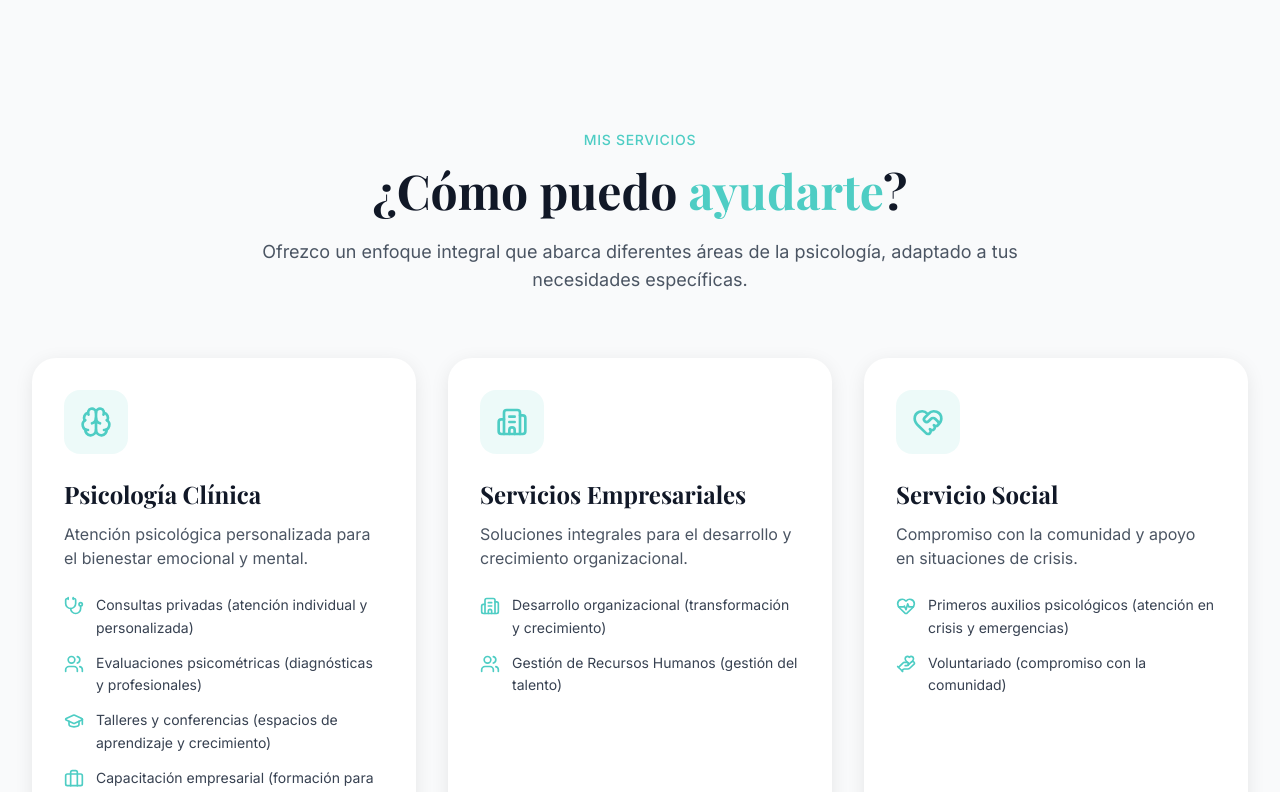
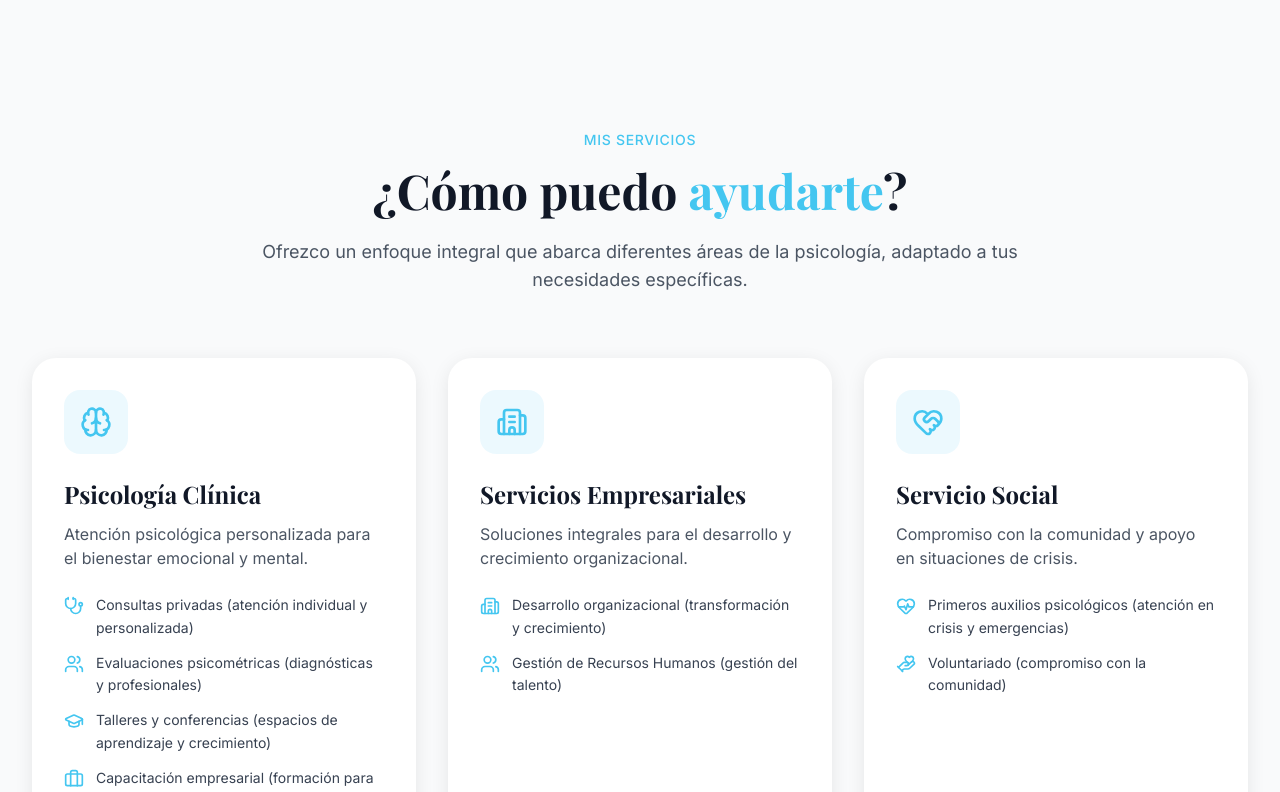
Before and after one commit to cbeuvrin/AleRuiz, a React (Vite) app: page / in a window 1280 px wide. Shown: the part 1740-2532 px from the top of the page. Built offline with nearby package versions, Linux system fonts and the light colour scheme.

Commit message:
Actualizar paleta de colores a #44c6f0 y ajustes en footer

```diff
--- a/src/index.css
+++ b/src/index.css
@@ -12,28 +12,28 @@
     --card-foreground: 220 13% 10%;
     --popover: 0 0% 100%;
     --popover-foreground: 220 13% 10%;
-    --primary: 174 62% 55%;
+    --primary: 195 85% 60%;
     --primary-foreground: 0 0% 100%;
     --secondary: 220 14% 96%;
     --secondary-foreground: 220 13% 10%;
     --muted: 220 14% 96%;
     --muted-foreground: 220 9% 46%;
-    --accent: 174 62% 55%;
+    --accent: 195 85% 60%;
     --accent-foreground: 0 0% 100%;
     --destructive: 0 84% 60%;
     --destructive-foreground: 0 0% 98%;
     --border: 220 13% 91%;
     --input: 220 13% 91%;
-    --ring: 174 62% 55%;
+    --ring: 195 85% 60%;
     --radius: 0.75rem;
     --sidebar-background: 0 0% 98%;
     --sidebar-foreground: 220 9% 26%;
-    --sidebar-primary: 174 62% 55%;
+    --sidebar-primary: 195 85% 60%;
     --sidebar-primary-foreground: 0 0% 100%;
     --sidebar-accent: 220 14% 96%;
     --sidebar-accent-foreground: 220 13% 10%;
     --sidebar-border: 220 13% 91%;
-    --sidebar-ring: 174 62% 55%;
+    --sidebar-ring: 195 85% 60%;
   }
 }
 
@@ -80,12 +80,12 @@
 }
 
 ::-webkit-scrollbar-thumb {
-  background: #4ECDC4;
+  background: #44c6f0;
   border-radius: 4px;
 }
 
 ::-webkit-scrollbar-thumb:hover {
-  background: #3DBDB5;
+  background: #0EA8DC;
 }
 
 /* Animation utilities */
--- a/src/sections/Footer.tsx
+++ b/src/sections/Footer.tsx
@@ -33,7 +33,7 @@ export default function Footer() {
               <img
                 src="/images/logo.png"
                 alt="Ale Ruiz"
-                className="h-16 w-auto object-contain"
+                className="h-32 w-auto object-contain"
               />
             </div>
             <p className="text-gray-400 leading-relaxed">
--- a/tailwind.config.js
+++ b/tailwind.config.js
@@ -49,19 +49,19 @@ module.exports = {
           ring: "hsl(var(--sidebar-ring))",
         },
         turquoise: {
-          DEFAULT: '#4ECDC4',
-          light: '#6EE7E0',
-          dark: '#3DBDB5',
-          50: '#F0FDFC',
-          100: '#CCFBF9',
-          200: '#99F6F0',
-          300: '#5EE9E0',
-          400: '#4ECDC4',
-          500: '#3DBDB5',
-          600: '#2A9D94',
-          700: '#1F7A73',
-          800: '#1A5F5A',
-          900: '#164E4A',
+          DEFAULT: '#44c6f0',
+          light: '#7BD5F4',
+          dark: '#0EA8DC',
+          50: '#F0F9FE',
+          100: '#E1F3FD',
+          200: '#BDE5F9',
+          300: '#99D7F5',
+          400: '#75C9F1',
+          500: '#44c6f0',
+          600: '#0EA8DC',
+          700: '#0B86B0',
+          800: '#076484',
+          900: '#044258',
         },
       },
       fontFamily: {
```
